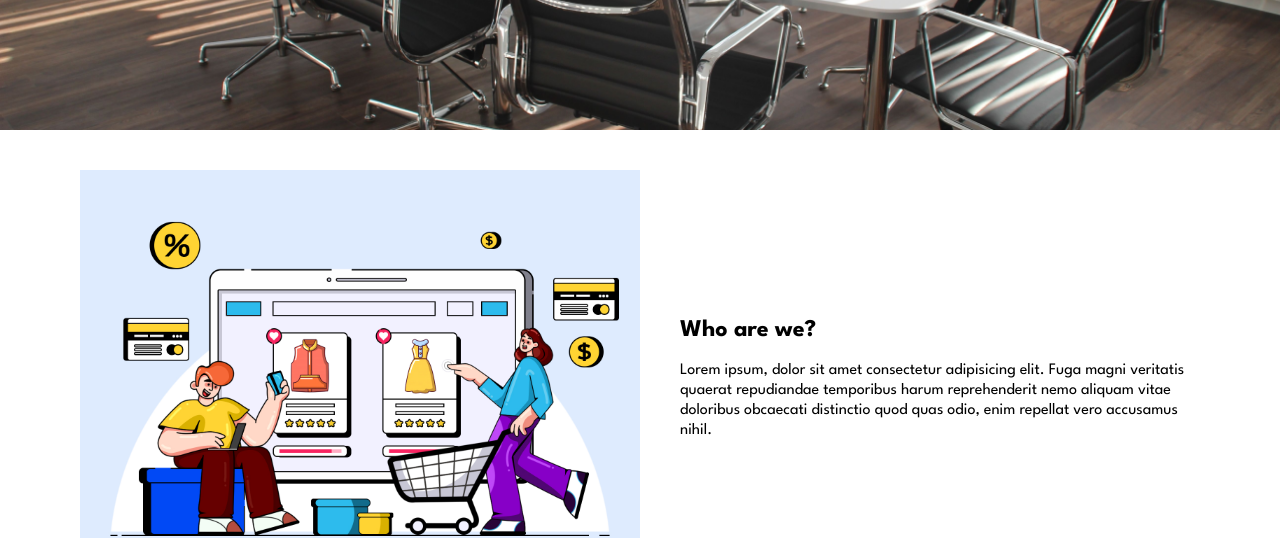
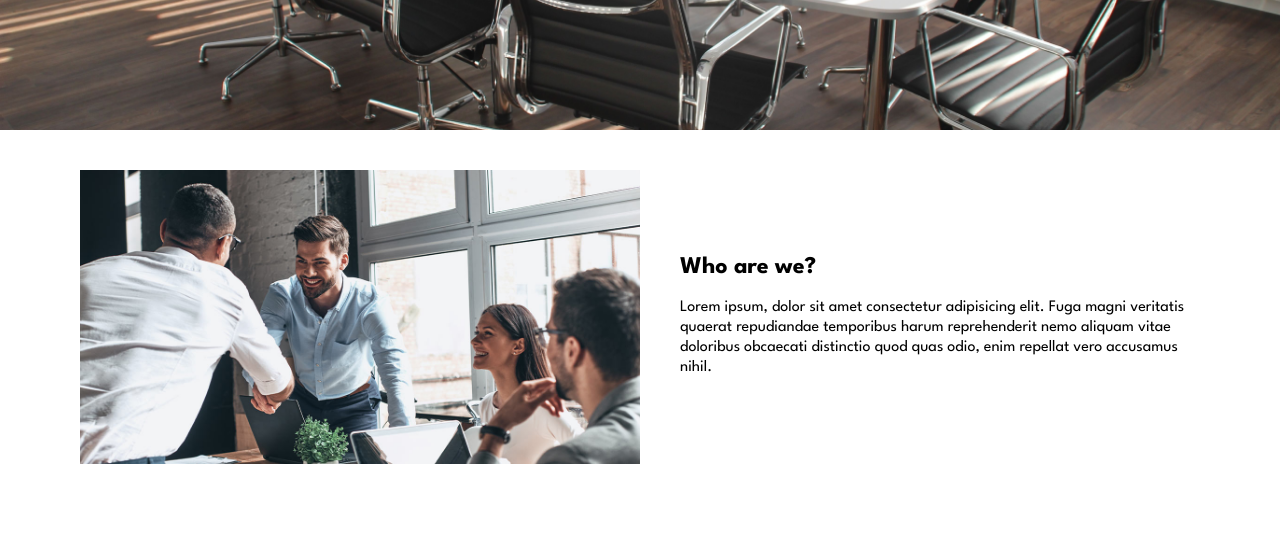
Before and after one commit to abderafii/MOAUTO, a plain HTML site: page About.html in a window 1280 px wide. Shown: the part 614-1152 px from the top of the page. Drawn offline with Linux system fonts and the light colour scheme.

Commit message:
Update About.html

```diff
--- a/About.html
+++ b/About.html
@@ -30,7 +30,7 @@
     </section>
 
     <section id="About-head" class="padding1">
-        <img src="Images/aboutt.jpg" alt="">
+        <img src="Images/abouttt.jpg" alt="">
         <div>
             <h2>Who are we?</h2>
             <p>Lorem ipsum, dolor sit amet consectetur adipisicing elit. Fuga magni veritatis quaerat repudiandae temporibus harum reprehenderit nemo aliquam vitae doloribus obcaecati distinctio quod quas odio,
```
